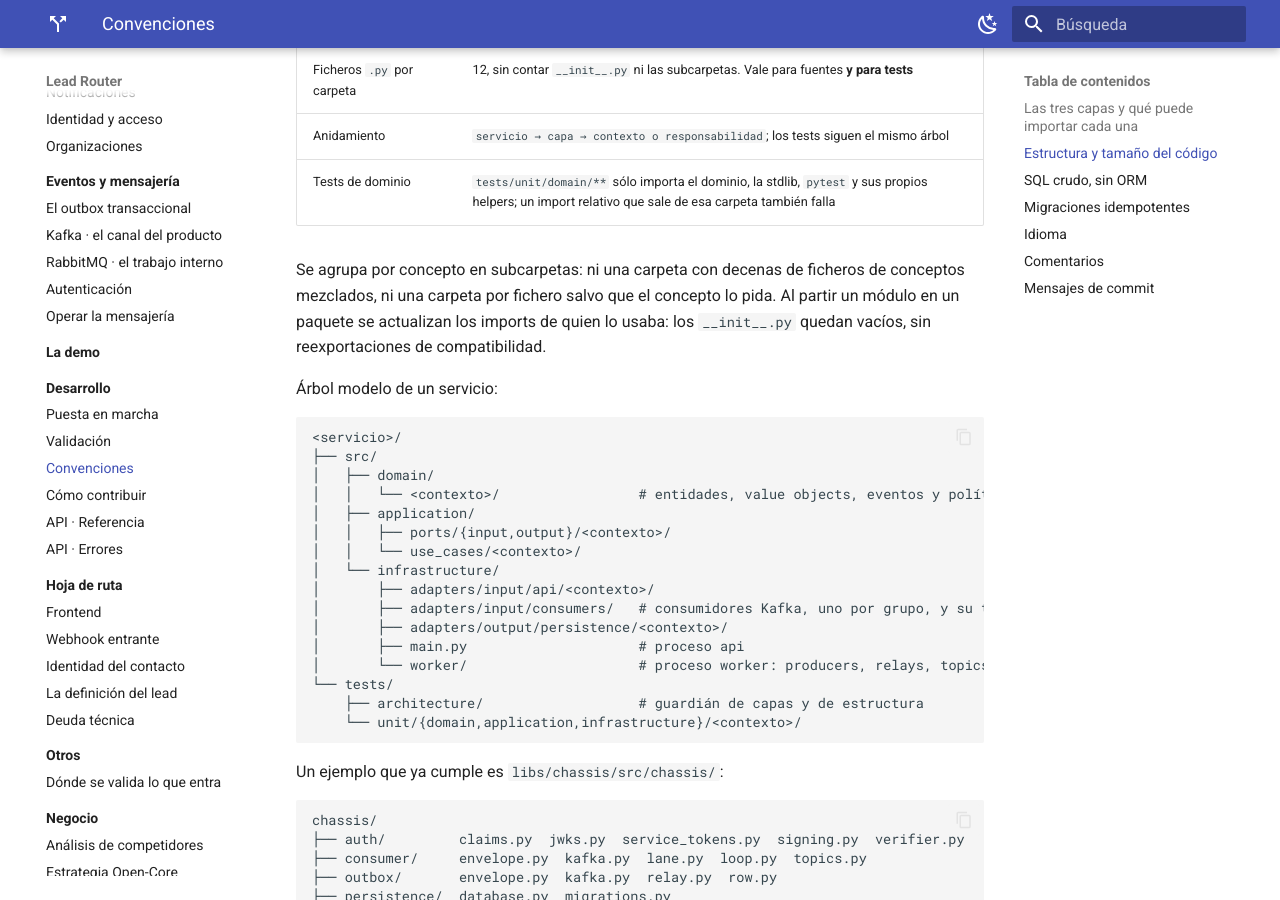
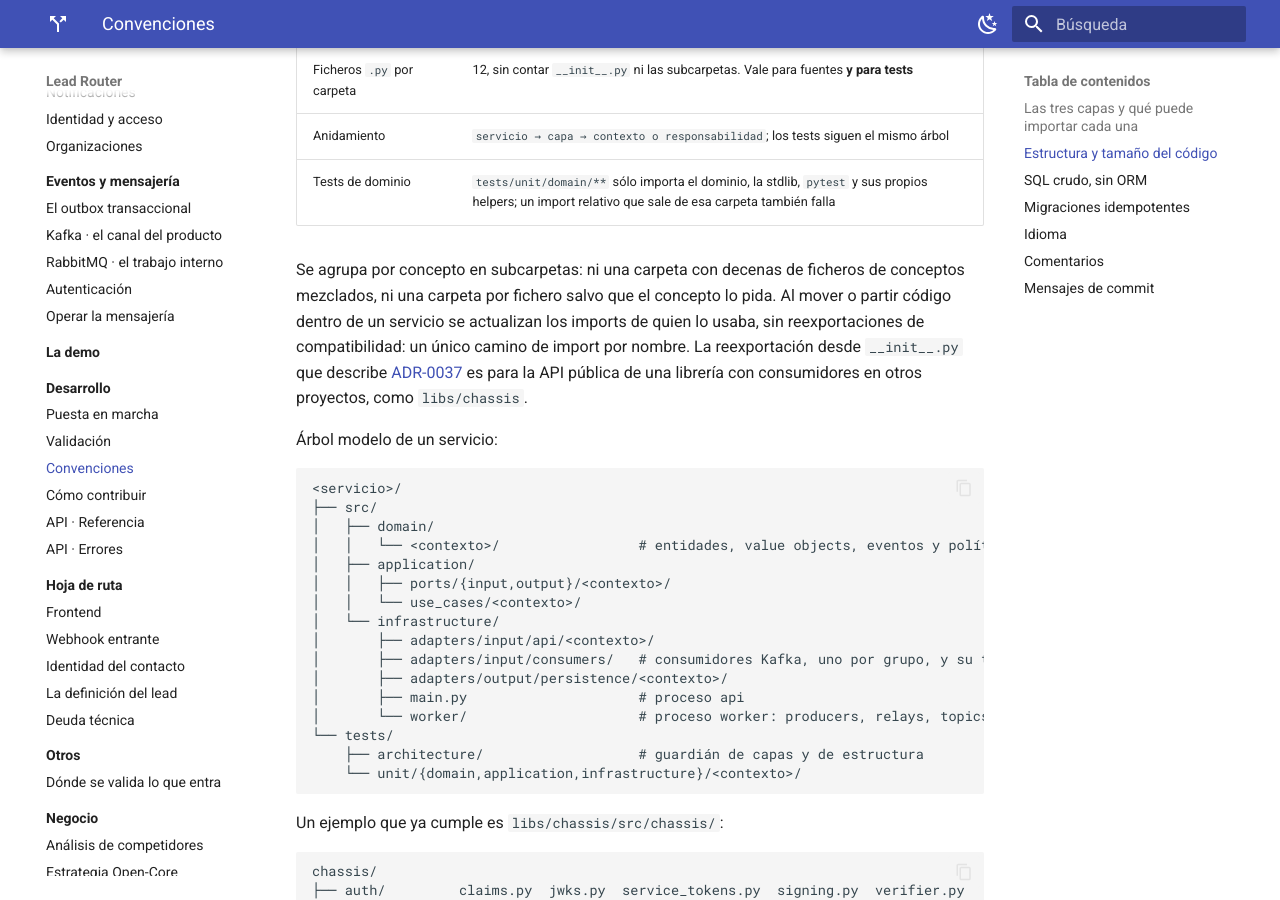
Before and after one commit to MDCIrony/leads-hexa, an MkDocs documentation site: the page built from docs/content/desarrollo/convenciones.md, in a window 1280 px wide and 900 px high, scrolled down 912 px. Built offline with MkDocs 1.6.1 and Material for MkDocs 9.7.7, drawn with Linux system fonts in a browser that asks for light colours.

Commit message:
docs(conventions): scope re-exports to library public APIs

```diff
--- a/docs/content/desarrollo/convenciones.md
+++ b/docs/content/desarrollo/convenciones.md
@@ -28,8 +28,10 @@ límites lo sostienen:
 | Tests de dominio | `tests/unit/domain/**` sólo importa el dominio, la stdlib, `pytest` y sus propios helpers; un import relativo que sale de esa carpeta también falla |
 
 Se agrupa por concepto en subcarpetas: ni una carpeta con decenas de ficheros de conceptos mezclados,
-ni una carpeta por fichero salvo que el concepto lo pida. Al partir un módulo en un paquete se actualizan los imports de quien lo usaba: los `__init__.py`
-quedan vacíos, sin reexportaciones de compatibilidad.
+ni una carpeta por fichero salvo que el concepto lo pida. Al mover o partir código dentro de un servicio se actualizan los imports de quien lo usaba, sin
+reexportaciones de compatibilidad: un único camino de import por nombre. La reexportación desde
+`__init__.py` que describe [ADR-0037](../decisiones/0037-estructura-y-tamano-del-codigo.md) es para
+la API pública de una librería con consumidores en otros proyectos, como `libs/chassis`.
 
 Árbol modelo de un servicio:
 
```
